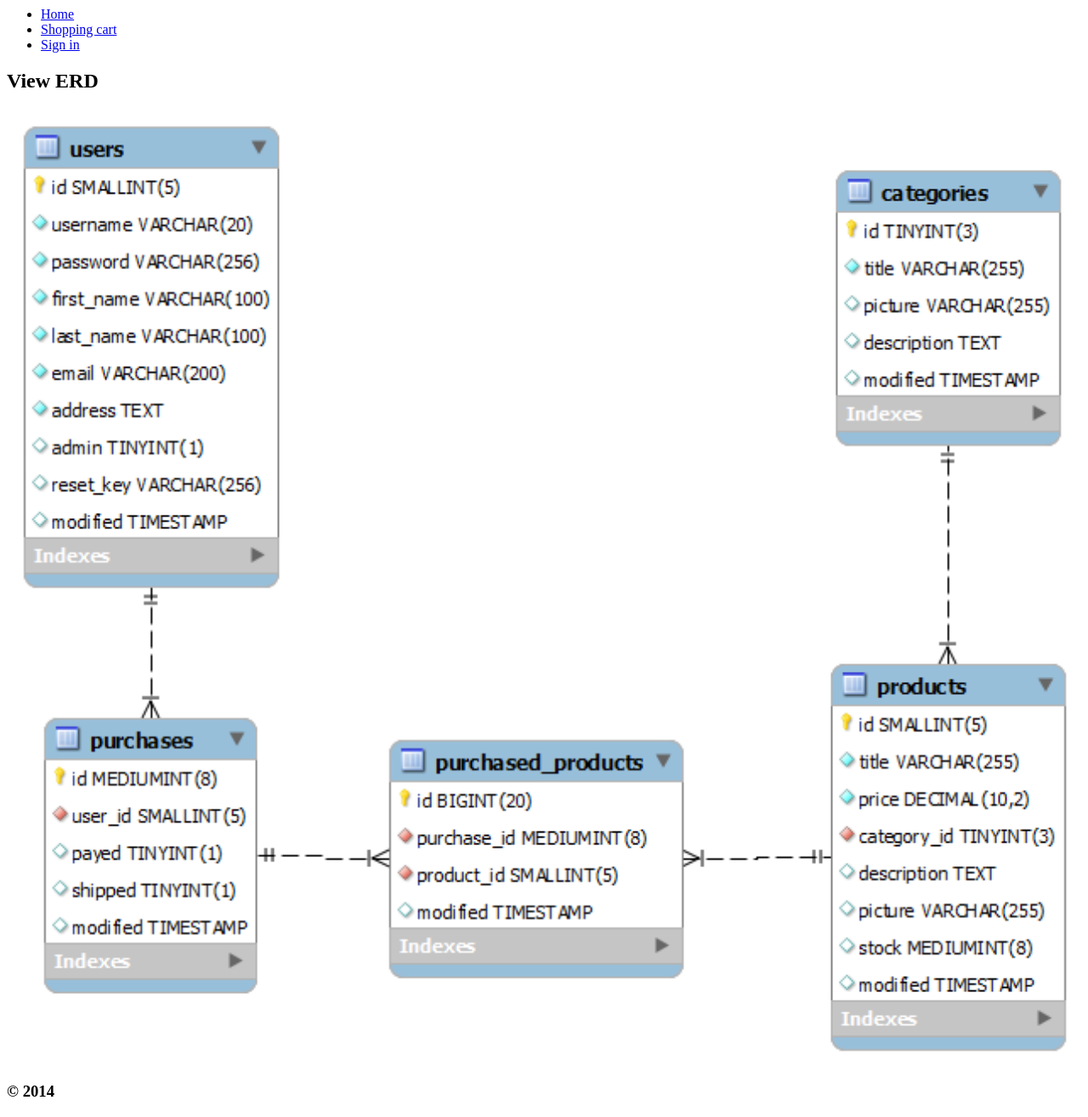
After one commit to SamuelDebruyn/MI4webshop, a CakePHP app: the page made by app/View/StaticPages/e_r_d.ctp in a window 1280 px wide. The commit adds this page. Shown: the whole page at 85% size. Run offline with PHP 8.4 and a stand-in for CakePHP, Linux system fonts and the light colour scheme; the template is opened without the code that fills it, so the values that code supplies are empty; some libraries are stand-ins or nearby versions.

Commit message:
ERD toegevoegd

```diff
--- a/app/Config/routes.php
+++ b/app/Config/routes.php
@@ -3,9 +3,11 @@
 	Router::connect('/', array('controller' => 'static pages', 'action' => 'home'));
 	Router::connect('/cart', array('controller' => 'static pages', 'action' => 'cart'));
 	Router::connect('/clear', array('controller' => 'static pages', 'action' => 'clearCart'));
+	Router::connect('/ERD', array('controller' => 'static pages', 'action' => 'ERD'));
 	Router::connect('/', array('controller' => 'static_pages', 'action' => 'home'));
 	Router::connect('/cart', array('controller' => 'static_pages', 'action' => 'cart'));
 	Router::connect('/clear', array('controller' => 'static_pages', 'action' => 'clearCart'));
+	Router::connect('/ERD', array('controller' => 'static_pages', 'action' => 'ERD'));
 	Router::connect('/user', array('controller' => 'users', 'action' => 'home'));
 	Router::connect('/login', array('controller' => 'users', 'action' => 'login'));
 	Router::connect('/register', array('controller' => 'users', 'action' => 'register'));
--- a/app/Controller/StaticPagesController.php
+++ b/app/Controller/StaticPagesController.php
@@ -5,6 +5,10 @@
 			parent::beforeFilter();
 			$this->Auth->allow();
 			$this->uses[] = 'Category';
+		}
+
+		public function ERD(){
+			$this->set('title_for_layout', __('ERD'));
 		}
 
 		public function home(){
--- a/app/View/Elements/admin_menu.ctp
+++ b/app/View/Elements/admin_menu.ctp
@@ -5,5 +5,6 @@
 		<li><?php echo $this -> Html -> link('Manage categories', array('controller' => 'categories', 'action' => 'manage_overview')); ?></li>
 		<li><?php echo $this -> Html -> link('Manage products', array('controller' => 'products', 'action' => 'manage_overview')); ?></li>
 		<li><?php echo $this -> Html -> link('Manage orders', array('controller' => 'purchases', 'action' => 'manage_overview')); ?></li>
+		<li><?php echo $this -> Html -> link('View ERD', array('controller' => 'static pages', 'action' => 'ERD')); ?></li>
 	</ul>
 </aside>
--- /dev/null
+++ b/app/View/StaticPages/e_r_d.ctp
@@ -0,0 +1,8 @@
+<article>
+	<header>
+		<h2><?php echo __('View ERD'); ?></h2>
+	</header>
+	<section>
+		<?php echo $this->Html->image('ERD.png', array('alt' => 'ERD', 'class' => 'clearfix', 'style' => "clear: both; width: 100%;")); ?>
+	</section>
+</article>
```
Also changed, not shown: app/webroot/img/ERD.png (added).
